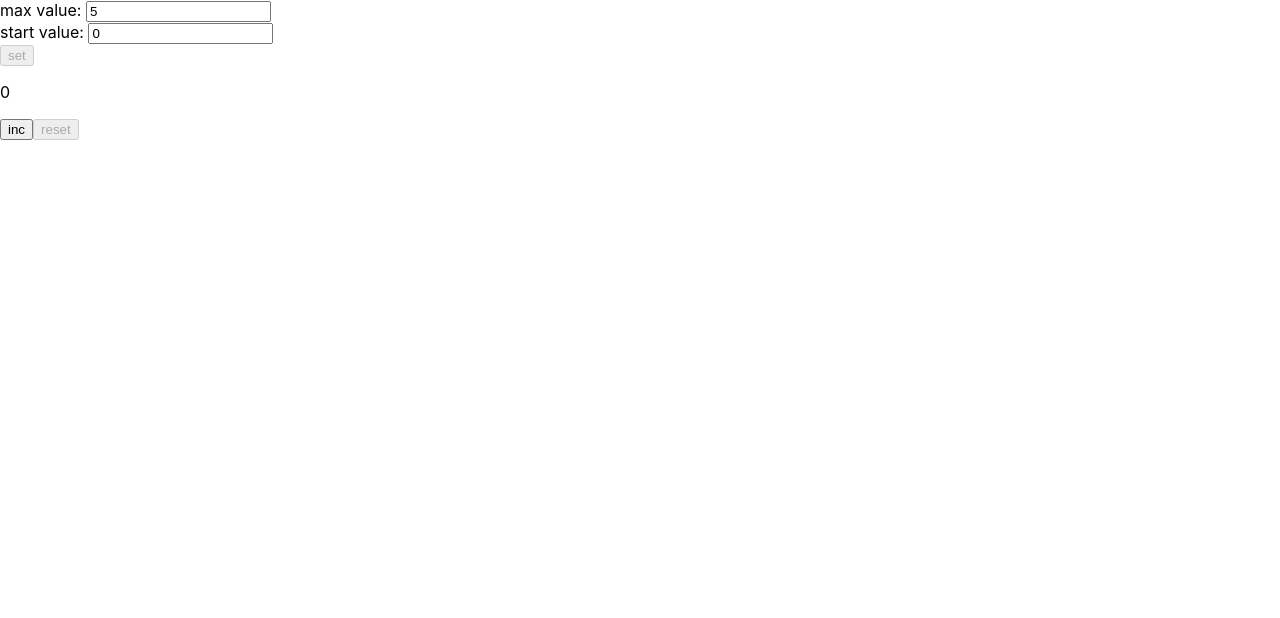
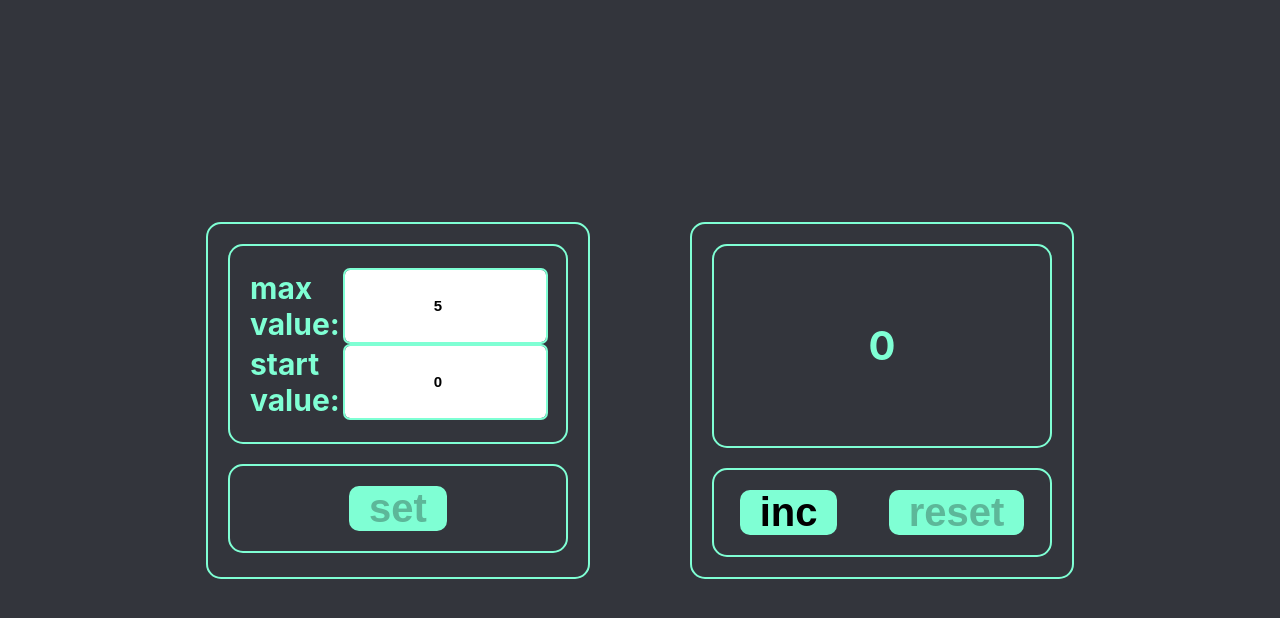
Before and after one commit to VladSmirnou/Counter, a React (Create React App) app: page / in a window 1280 px wide. Shown: the top 618 px of the page. Built offline with nearby package versions, Linux system fonts and the light colour scheme.

Commit message:
feat: add basic styling

```diff
--- a/src/App.css
+++ b/src/App.css
@@ -0,0 +1,29 @@
+*,
+*::before,
+*::after {
+  box-sizing: border-box;
+  margin: 0;
+  padding: 0;
+}
+
+.App {
+  width: 100vw;
+  height: 100vh;
+  display: flex;
+  justify-content: center;
+  align-items: center;
+  background-color: rgb(51, 53, 60);
+}
+
+.counterBlock {
+  flex: 1;
+  display: flex;
+  justify-content: center;
+  column-gap: 100px;
+}
+
+.counterBlock > div {
+  width: 100%;
+  max-width: 30%;
+  border: 2px solid aquamarine;
+}
--- a/src/App.tsx
+++ b/src/App.tsx
@@ -30,6 +30,7 @@ function App() {
   const [error, setError] = useState<string|null>(null);
   return (
     <div className="App">
+      <div className='counterBlock'>
         <CounterSettings minMaxCounterV={minMaxCounterV}
                         setMinMaxCounterV={setMinMaxCounterV}
                         setCounterValue={setCounterValue}
@@ -45,6 +46,7 @@ function App() {
                 error={error}
                 />
       </div>
+    </div>
   );
 }
 
--- /dev/null
+++ b/src/components/counter/Counter.module.css
@@ -0,0 +1,25 @@
+.counter {
+  display: flex;
+  flex-direction: column;
+  justify-content: space-evenly;
+  padding: 20px;
+  row-gap: 20px;
+  border-radius: 15px;
+}
+
+.flexWrapper {
+  display: flex;
+  justify-content: space-around;
+  padding: 20px 0;
+  border: 2px solid aquamarine;
+  border-radius: 15px;
+}
+
+.flexWrapper > button {
+  font-weight: bold;
+  font-size: 40px;
+  padding: 0 20px;
+  background-color: aquamarine;
+  border: none;
+  border-radius: 10px;
+}
--- a/src/components/counter/Counter.tsx
+++ b/src/components/counter/Counter.tsx
@@ -2,6 +2,7 @@ import React, { useState } from 'react';
 import { Button } from '../button/Button';
 import { Scoreboard } from '../scoreboard/Scoreboard';
 import { minMaxCounterVType } from '../../App';
+import s from './Counter.module.css';
 
 
 type CounterPropsType = {
@@ -31,18 +32,19 @@ export const Counter: React.FC<CounterPropsType> = (
   }
   const resetCounterValue = () => setCounterValue(minCounterValue);
 
-  const predicate = (() => !!error || settingsModeOn)();
+  const predicate =  !!error || settingsModeOn;
 
   const incButtonDisabled = !counterV_lt_MaxV || predicate;
   const resetButtonDisabled = counterValue === minCounterValue || predicate;
 
   return (
-    <div>
+    <div className={s.counter}>
       <Scoreboard counterValue={counterValue}
                   counterV_lt_MaxV={counterV_lt_MaxV}
                   settingsModeOn={settingsModeOn}
                   error={error}
                   />
+      <div className={s.flexWrapper}>
         <Button disabled={incButtonDisabled}
                 callBack={incrementCounterValue}
         >inc</Button>
@@ -50,5 +52,6 @@ export const Counter: React.FC<CounterPropsType> = (
                 callBack={resetCounterValue}
         >reset</Button>
       </div>
+    </div>
   )
 }
--- a/src/components/counterSettings/CounterSettings.tsx
+++ b/src/components/counterSettings/CounterSettings.tsx
@@ -39,9 +39,7 @@ abstract class OnSet {
     this.incorrectField = incorrectField
   }
 
-  updateCurrentRefValue(
-    value: string
-  ) {
+  updateCurrentRefValue(value: string) {
     if (this.minValueRef.current && this.maxValueRef.current) {
       const min = +this.minValueRef.current.value;
       const max = +this.maxValueRef.current.value;
@@ -75,16 +73,6 @@ abstract class OnSet {
 }
 
 class OnSetMin extends OnSet {
-  constructor(
-    min: React.RefObject<HTMLInputElement>,
-    max: React.RefObject<HTMLInputElement>,
-    setSettingsModeOn: (v: boolean) => void,
-    setError: (err: string | null) => void,
-    incorrectField: React.MutableRefObject<IncorrectFieldName | null>
-  ) {
-    super(min, max, setSettingsModeOn, setError, incorrectField);
-  }
-
   updateRefValue(value: string) {
     if(this.minValueRef.current) {
       this.minValueRef.current.value = value;
@@ -93,16 +81,6 @@ class OnSetMin extends OnSet {
 }
 
 class OnSetMax extends OnSet {
-  constructor(
-    min: React.RefObject<HTMLInputElement>,
-    max: React.RefObject<HTMLInputElement>,
-    setSettingsModeOn: (v: boolean) => void,
-    setError: (err: string|null) => void,
-    incorrectField: React.MutableRefObject<IncorrectFieldName | null>
-  ) {
-    super(min, max, setSettingsModeOn, setError, incorrectField);
-  }
-
   updateRefValue(value: string) {
     if(this.maxValueRef.current) {
       this.maxValueRef.current.value = value;
@@ -124,7 +102,7 @@ export const CounterSettings: React.FC<CounterSettingsPropsType> = (
     error
   }
 ) => {
-  console.log('rendering Counter');
+
   const minValueRef = useRef<HTMLInputElement>(null);
   const maxValueRef = useRef<HTMLInputElement>(null);
   const incorrectField = useRef<IncorrectFieldName | null>(null);
@@ -165,24 +143,28 @@ export const CounterSettings: React.FC<CounterSettingsPropsType> = (
   const incorrectFieldName = incorrectField.current;
 
   return (
-    <div>
-      <div>
-        max value: <input type={'number'}
+    <div className={s.counterSettingsBlock}>
+      <div className={s.flexWrapper}>
+        <div className={s.inputAndLabel}>
+          <span className={s.inputLabel}>max value: </span><input type={'number'}
                             ref={maxValueRef}
                             onChange={OnSetMaxValueHandler}
                             defaultValue={maxCounterValue}
                             className={incorrectFieldName === 'max' || incorrectFieldName === 'both' ? s.incorrect : ''}
                             />
         </div>
-      <div>
-        start value: <input type={'number'}
+        <div className={s.inputAndLabel}>
+          <span className={s.inputLabel}>start value: </span><input type={'number'}
                               ref={minValueRef}
                               onChange={onSetMinValueHandler}
                               defaultValue={minCounterValue}
                               className={incorrectFieldName === 'min' || incorrectFieldName === 'both' ? s.incorrect : ''}
                               />
         </div>
+      </div>
+      <div className={s.buttonWrapper}>
         <Button disabled={setButtonDisabled} callBack={onSetMinMaxCounterHandler}>set</Button>
+      </div>
     </div>
   )
 }
--- a/src/components/counterSettings/counterSettings.module.css
+++ b/src/components/counterSettings/counterSettings.module.css
@@ -2,3 +2,58 @@
   border: 2px solid red;
   background-color: lightpink;
 }
+
+.flexWrapper {
+  display: flex;
+  flex-direction: column;
+  height: 200px;
+  justify-content: space-evenly;
+  border: 2px solid aquamarine;
+  padding: 20px;
+  border-radius: 15px;
+}
+
+.counterSettingsBlock {
+  display: flex;
+  flex-direction: column;
+  padding: 20px;
+  row-gap: 20px;
+  border-radius: 15px;
+}
+
+.buttonWrapper {
+  padding: 20px;
+  border: 2px solid aquamarine;
+  border-radius: 15px;
+}
+
+.buttonWrapper > button {
+  border: none;
+  border-radius: 10px;
+  display: block;
+  margin: 0 auto;
+  font-weight: bold;
+  font-size: 40px;
+  background-color: aquamarine;
+  padding: 0 20px;
+}
+
+.inputLabel {
+  font-size: 30px;
+  font-weight: bold;
+  color: aquamarine;
+}
+
+.inputAndLabel {
+  display: flex;
+  justify-content: space-between;
+}
+
+input {
+  text-align: center;
+  font-weight: bold;
+  font-size: 15px;
+  border-radius: 5px;
+  outline: 2px solid aquamarine;
+  border: none;
+}
--- a/src/components/scoreboard/Scoreboard.module.css
+++ b/src/components/scoreboard/Scoreboard.module.css
@@ -1,5 +1,11 @@
-.counterVinRange {
-
+.default {
+  text-align: center;
+  line-height: 200px;
+  font-weight: bold;
+  font-size: 40px;
+  border: 2px solid aquamarine;
+  color: aquamarine;
+  border-radius: 15px;
 }
 
 .counterV_gte_MaxV {
@@ -7,7 +13,7 @@
 }
 
 .settingsModeOn {
-  color: blue;
+  color: aquamarineblue;
   font-weight: bold;
 }
 
--- a/src/components/scoreboard/Scoreboard.tsx
+++ b/src/components/scoreboard/Scoreboard.tsx
@@ -20,11 +20,11 @@ export const Scoreboard: React.FC<ScoreboardPropsType> = ({
 }) => {
 
   const builder = new classNameBuilder;
+  builder.addClass(s.default);
 
   if (!counterV_lt_MaxV && !settingsModeOn) builder.addClass(s.counterV_gte_MaxV);
   else if (settingsModeOn && !error) builder.addClass(s.settingsModeOn);
   else if (error) builder.addClass(s.error);
-  else builder.addClass(s.counterVinRange);
 
   const finalClassName = builder.build();
   const scoreBoardText = error ? error
```
Lines whose indentation alone changed are shown as unchanged.
